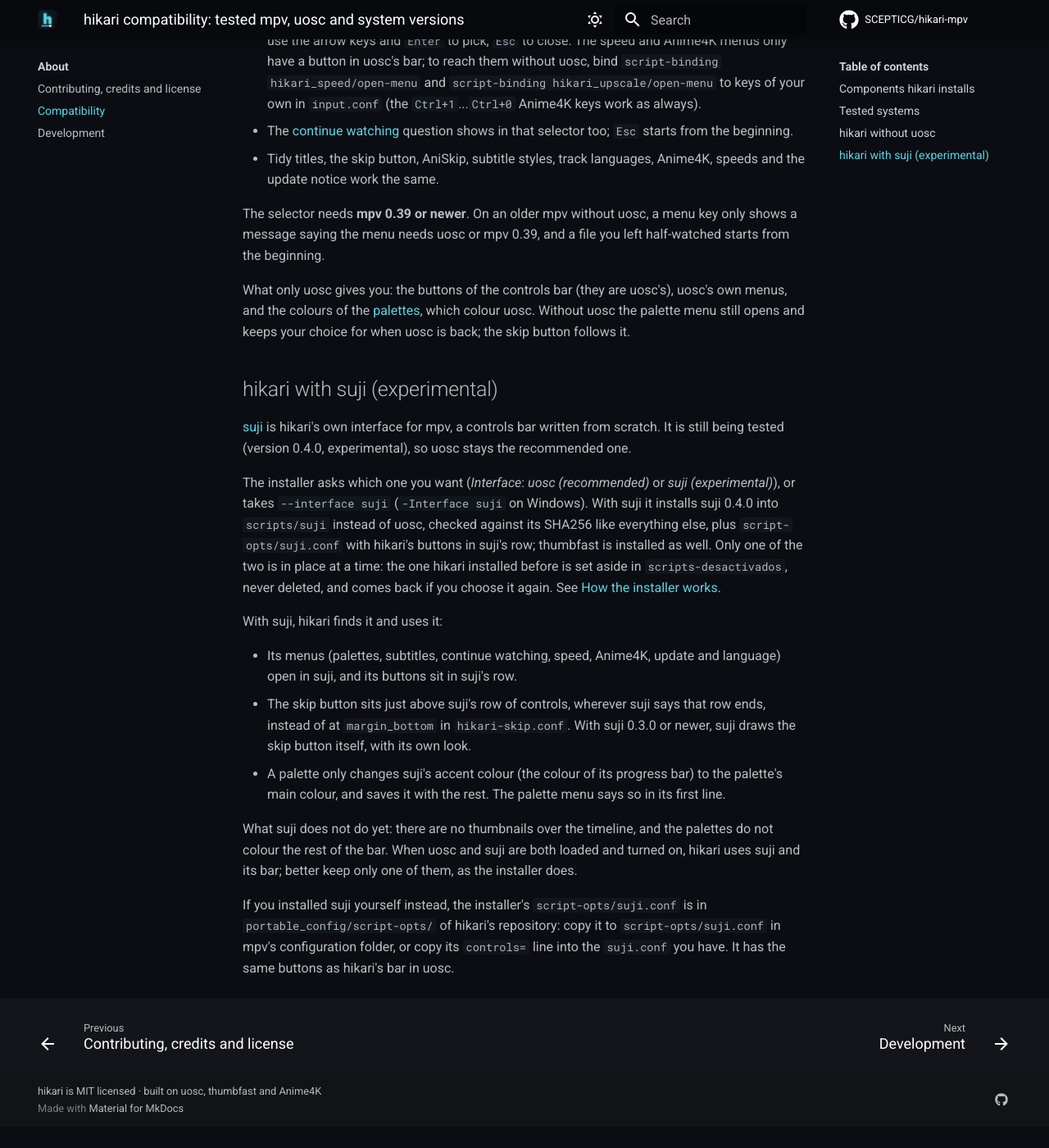
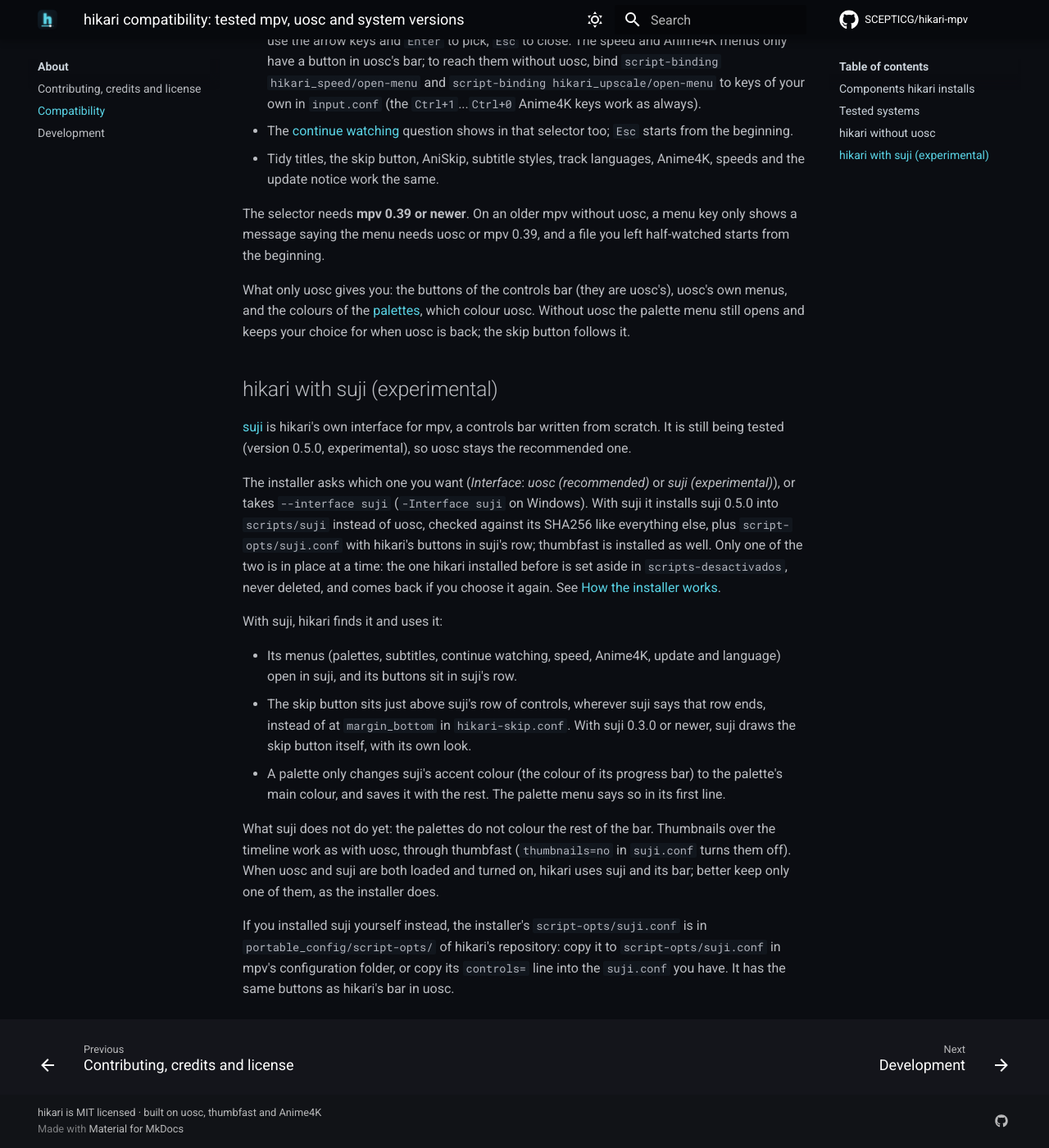
Before and after one commit to SCEPTICG/hikari-mpv, an MkDocs documentation site: the page built from docs/compatibility.md, in a window 1280 px wide and 1400 px high, scrolled down 1279 px. Shown: the whole window at 82% size. Built offline with MkDocs 1.6.1 and Material for MkDocs 9.7.7, drawn with Linux system fonts in a browser that asks for light colours; comment, search, counter and statistics services are not loaded; before the commit the page ends 2653 px from its top, so only the background shows below that.

Commit message:
suji 0.5.0: URL y SHA256 fijados; docs: con suji también hay miniaturas (thumbfast)

```diff
--- a/docs/compatibility.md
+++ b/docs/compatibility.md
@@ -12,7 +12,7 @@ The installer always downloads these exact versions and checks each one against
 | Component | Version |
 | --- | --- |
 | [uosc](https://github.com/tomasklaen/uosc) | 5.13.0 |
-| [suji](https://github.com/SCEPTICG/suji) (instead of uosc, experimental) | 0.4.0 |
+| [suji](https://github.com/SCEPTICG/suji) (instead of uosc, experimental) | 0.5.0 |
 | [thumbfast](https://github.com/po5/thumbfast) | commit `0f711de` |
 | [Anime4K](https://github.com/bloc97/Anime4K) (optional) | 4.0.1 |
 
@@ -44,9 +44,9 @@ What only uosc gives you: the buttons of the controls bar (they are uosc's), uos
 
 ## hikari with suji (experimental)
 
-[suji](https://github.com/SCEPTICG/suji) is hikari's own interface for mpv, a controls bar written from scratch. It is still being tested (version 0.4.0, experimental), so uosc stays the recommended one.
+[suji](https://github.com/SCEPTICG/suji) is hikari's own interface for mpv, a controls bar written from scratch. It is still being tested (version 0.5.0, experimental), so uosc stays the recommended one.
 
-The installer asks which one you want (*Interface*: *uosc (recommended)* or *suji (experimental)*), or takes `--interface suji` (`-Interface suji` on Windows). With suji it installs suji 0.4.0 into `scripts/suji` instead of uosc, checked against its SHA256 like everything else, plus `script-opts/suji.conf` with hikari's buttons in suji's row; thumbfast is installed as well. Only one of the two is in place at a time: the one hikari installed before is set aside in `scripts-desactivados`, never deleted, and comes back if you choose it again. See [How the installer works](install/windows.md#how-the-installer-works).
+The installer asks which one you want (*Interface*: *uosc (recommended)* or *suji (experimental)*), or takes `--interface suji` (`-Interface suji` on Windows). With suji it installs suji 0.5.0 into `scripts/suji` instead of uosc, checked against its SHA256 like everything else, plus `script-opts/suji.conf` with hikari's buttons in suji's row; thumbfast is installed as well. Only one of the two is in place at a time: the one hikari installed before is set aside in `scripts-desactivados`, never deleted, and comes back if you choose it again. See [How the installer works](install/windows.md#how-the-installer-works).
 
 With suji, hikari finds it and uses it:
 
@@ -54,6 +54,6 @@ With suji, hikari finds it and uses it:
 - The skip button sits just above suji's row of controls, wherever suji says that row ends, instead of at `margin_bottom` in `hikari-skip.conf`. With suji 0.3.0 or newer, suji draws the skip button itself, with its own look.
 - A palette only changes suji's accent colour (the colour of its progress bar) to the palette's main colour, and saves it with the rest. The palette menu says so in its first line.
 
-What suji does not do yet: there are no thumbnails over the timeline, and the palettes do not colour the rest of the bar. When uosc and suji are both loaded and turned on, hikari uses suji and its bar; better keep only one of them, as the installer does.
+What suji does not do yet: the palettes do not colour the rest of the bar. Thumbnails over the timeline work as with uosc, through thumbfast (`thumbnails=no` in `suji.conf` turns them off). When uosc and suji are both loaded and turned on, hikari uses suji and its bar; better keep only one of them, as the installer does.
 
 If you installed suji yourself instead, the installer's `script-opts/suji.conf` is in `portable_config/script-opts/` of hikari's repository: copy it to `script-opts/suji.conf` in mpv's configuration folder, or copy its `controls=` line into the `suji.conf` you have. It has the same buttons as hikari's bar in uosc.
```
Also changed, not shown: docs/features/thumbnails.md (+1 -1 lines), docs/install/windows.md (+1 -1 lines), 4 other files.
